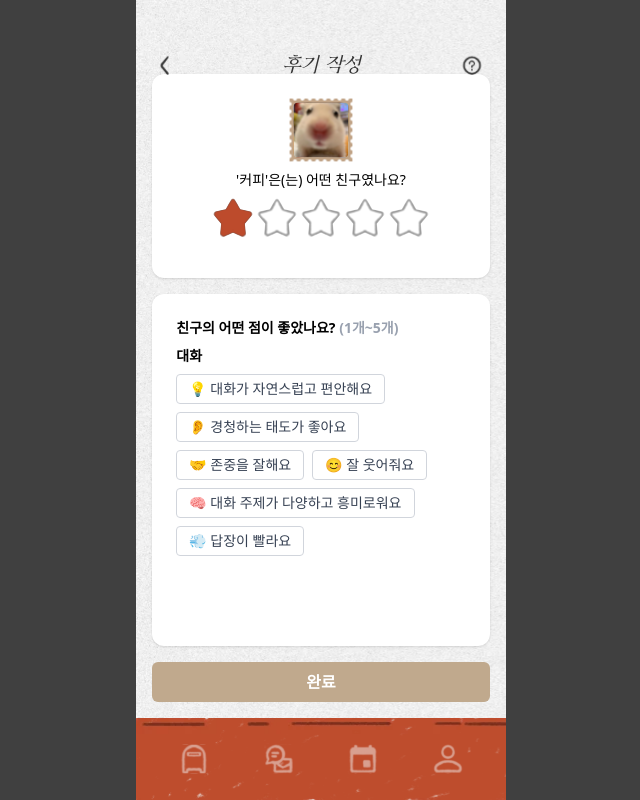
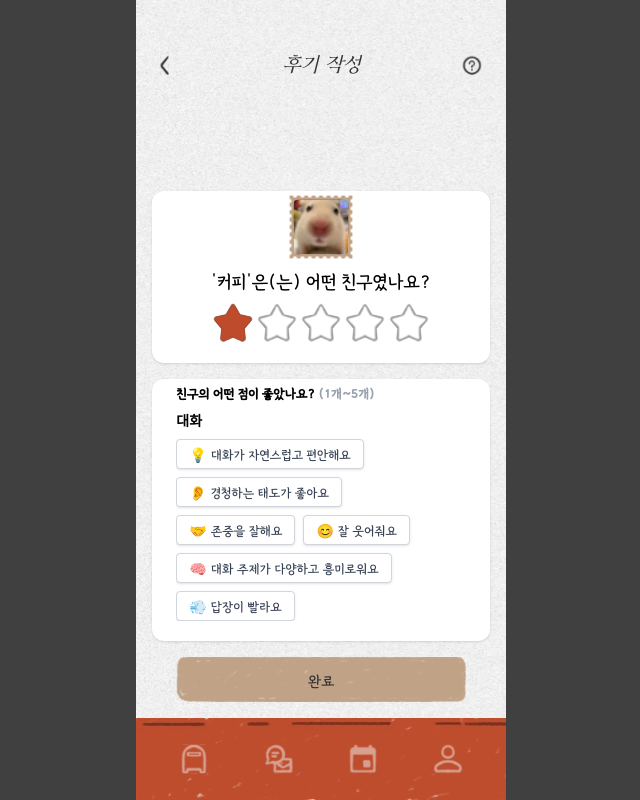
Before and after one commit to MeetCarrier/MeetCarrier-Front, a React (Vite) app: page /review in a window 1280 px wide. Shown: the whole page, without its empty margins (319-959 px from the left). Built offline with nearby package versions, Linux system fonts and the light colour scheme.

Commit message:
리뷰 글꼴 적용

```diff
--- a/src/pages/Review/Review.tsx
+++ b/src/pages/Review/Review.tsx
@@ -9,6 +9,7 @@ import star_0 from "../../assets/img/icons/Review/star_0.svg";
 import star_1 from "../../assets/img/icons/Review/star_1.svg";
 import sampleProfile from "../../assets/img/sample/sample_profile.svg";
 import NavBar from "../../components/NavBar";
+import largeNextButton from "../../assets/img/icons/Login/l_btn_fill.svg";
 
 const ReviewPage = () => {
   const navigate = useNavigate();
@@ -80,8 +81,7 @@ const ReviewPage = () => {
 
       <div className="w-full px-4">
         {/* 리뷰 카드 */}
-        <div className="mb-4 mx-auto max-w-md bg-white rounded-xl shadow p-6">
-          <div className="flex flex-col items-center">
+        <div className="mb-4 mx-auto max-w-md bg-white rounded-xl shadow p-1 flex flex-col items-center w-full" style={{ minHeight: 'unset', height: 'auto' }}>
           <div className="relative mb-2">
             <img src={stamp} alt="스탬프" className="w-16 h-16" />
             <img
@@ -90,7 +90,7 @@ const ReviewPage = () => {
               className="absolute top-1 left-1 w-14 h-14 rounded-md"
             />
           </div>
-            <p className="text-center text-sm mb-2">
+          <p className="text-center text-xl mb-2 font-GanwonEduAll_Bold">
             '커피'은(는) 어떤 친구였나요?
           </p>
 
@@ -107,11 +107,10 @@ const ReviewPage = () => {
             ))}
           </div>
         </div>
-        </div>
 
-        <div className="mx-auto max-w-md bg-white rounded-xl shadow p-6">
+        <div className="mx-auto max-w-md bg-white rounded-xl shadow px-6 py-1 w-full" style={{ minHeight: 'unset', height: 'auto' }}>
           {/* 키워드 선택 안내 */}
-          <p className="text-sm font-semibold mb-2">
+          <p className="text-sm font-semibold mb-2 font-GanwonEduAll_Bold">
             친구의 어떤 점이 좋았나요?{" "}
             <span className="text-gray-400">(1개~5개)</span>
           </p>
@@ -119,17 +118,17 @@ const ReviewPage = () => {
           <Swiper spaceBetween={12} slidesPerView={1} className="mb-4">
             {categories.map((category) => (
               <SwiperSlide key={category.title}>
-                <div className="h-65">
                   <p className="text-sm font-semibold mb-2">{category.title}</p>
                   <div className="flex flex-wrap gap-2">
                     {category.tags.map((tag) => (
                       <button
                         key={tag.text}
-                        className={`inline-flex items-center text-sm px-3 py-1 rounded-[4px] border transition whitespace-nowrap ${
+                        className={`inline-flex items-center text-sm px-3 py-1 rounded-[4px] border transition whitespace-nowrap shadow-sm ${
                           selectedTags.includes(tag.text)
-                            ? "bg-[#D45A4B] text-white border-transparent"
-                            : "bg-white text-gray-700 border-gray-300"
+                            ? "bg-[#BD4B2C]/20 border-[#BD4B2C] text-[#BD4B2C] shadow-md"
+                            : "bg-white text-gray-700 border-gray-300 shadow font-GanwonEduAll_Bold"
                         }`}
+                        style={selectedTags.includes(tag.text) ? { boxShadow: '0 2px 8px 0 rgba(189,75,44,0.10)' } : {}}
                         onClick={() => toggleTag(tag.text)}
                       >
                         {tag.icon && <span className="mr-1">{tag.icon}</span>}
@@ -137,15 +136,23 @@ const ReviewPage = () => {
                       </button>
                     ))}
                   </div>
-                </div>
               </SwiperSlide>
             ))}
           </Swiper>
         </div>
 
         {/* 완료 버튼 */}
-        <button className="w-full mt-4 mb-4 py-2 rounded-md bg-[#C0A98D] text-white font-semibold">
+        <button
+          className="relative w-full mt-4 mb-4 h-[45px] flex items-center justify-center overflow-hidden transition-opacity duration-200 max-w-[400px] mx-auto"
+        >
+          <img
+            src={largeNextButton}
+            alt="완료"
+            className="absolute inset-0 w-full h-full object-fill"
+          />
+          <span className="relative z-10 font-GanwonEduAll_Bold text-[#333]">
             완료
+          </span>
         </button>
       </div>
     </>
```
Lines whose indentation alone changed are shown as unchanged.
